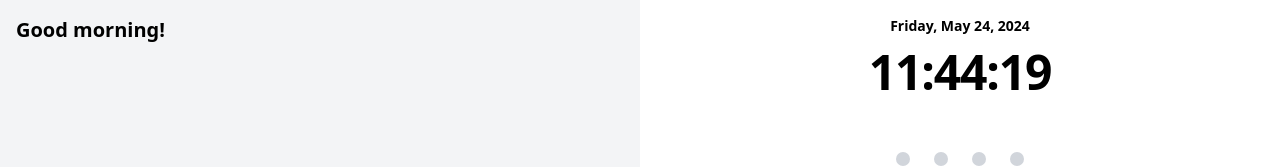
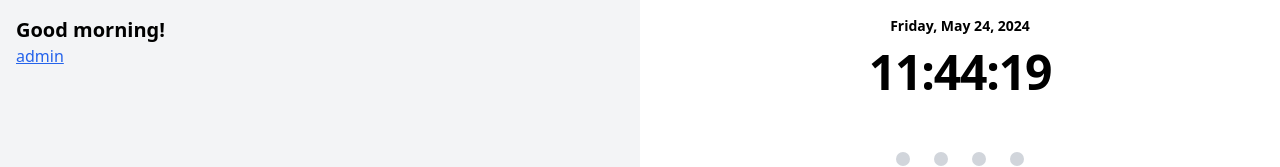
Before and after one commit to hastebrot/2024-gastro, a React (Vite) app in the folder gastro-app/: page / in a window 1280 px wide. Shown: the top 167 px of the page. Built offline with nearby package versions, Linux system fonts and the light colour scheme.

Commit message:
feat: admin page with routing created.

```diff
--- a/gastro-app/src/App.tsx
+++ b/gastro-app/src/App.tsx
@@ -1,8 +1,10 @@
 import * as Icon from "lucide-react";
 import { useState } from "react";
 import { I18nProvider, useDateFormatter } from "react-aria";
+import { Link } from "react-router-dom";
 import { classNames } from "./helper/classes";
 import { useInterval } from "./helper/useInterval";
+import { Layout } from "./page/Layout";
 
 export const App = () => {
   // const locale = "en-US";
@@ -11,8 +13,14 @@ export const App = () => {
 
   return (
     <I18nProvider locale={locale}>
-      <div className="min-h-dvh font-sans grid grid-rows-2 sm:grid-rows-1 sm:grid-cols-2">
-        <div className="bg-gray-100 p-4 text-xl font-semibold">Good morning!</div>
+      <Layout>
+        <div className="grid grid-rows-2 sm:grid-rows-1 sm:grid-cols-2">
+          <div className="bg-gray-100 p-4">
+            <div className="text-xl font-semibold">Good morning!</div>
+            <Link className="underline text-blue-600" to="/admin">
+              admin
+            </Link>
+          </div>
           <div className="p-4 flex flex-col gap-8">
             <CurrentDate />
             <PincodeInput
@@ -21,6 +29,7 @@ export const App = () => {
             />
           </div>
         </div>
+      </Layout>
     </I18nProvider>
   );
 };
--- /dev/null
+++ b/gastro-app/src/page/AdminPage.tsx
@@ -0,0 +1,15 @@
+import { Link } from "react-router-dom";
+import { Layout } from "./Layout";
+
+export const AdminPage = () => {
+  return (
+    <Layout>
+      <div className="p-4">
+        <Link className="underline text-blue-600" to="/">
+          back
+        </Link>
+        <div className="pb-4">admin page</div>
+      </div>
+    </Layout>
+  );
+};
--- /dev/null
+++ b/gastro-app/src/page/Layout.tsx
@@ -0,0 +1,7 @@
+type LayoutProps = {
+  children?: React.ReactNode;
+};
+
+export const Layout = (props: LayoutProps) => {
+  return <div className="min-h-dvh font-sans grid">{props.children}</div>;
+};
--- a/gastro-app/src/router.tsx
+++ b/gastro-app/src/router.tsx
@@ -1,9 +1,14 @@
 import { createHashRouter } from "react-router-dom";
 import { App } from "./App";
+import { AdminPage } from "./page/AdminPage";
 
 export const router = createHashRouter([
   {
     path: "/",
     element: <App />,
   },
+  {
+    path: "/admin",
+    element: <AdminPage />,
+  },
 ]);
```
Lines whose indentation alone changed are shown as unchanged.
